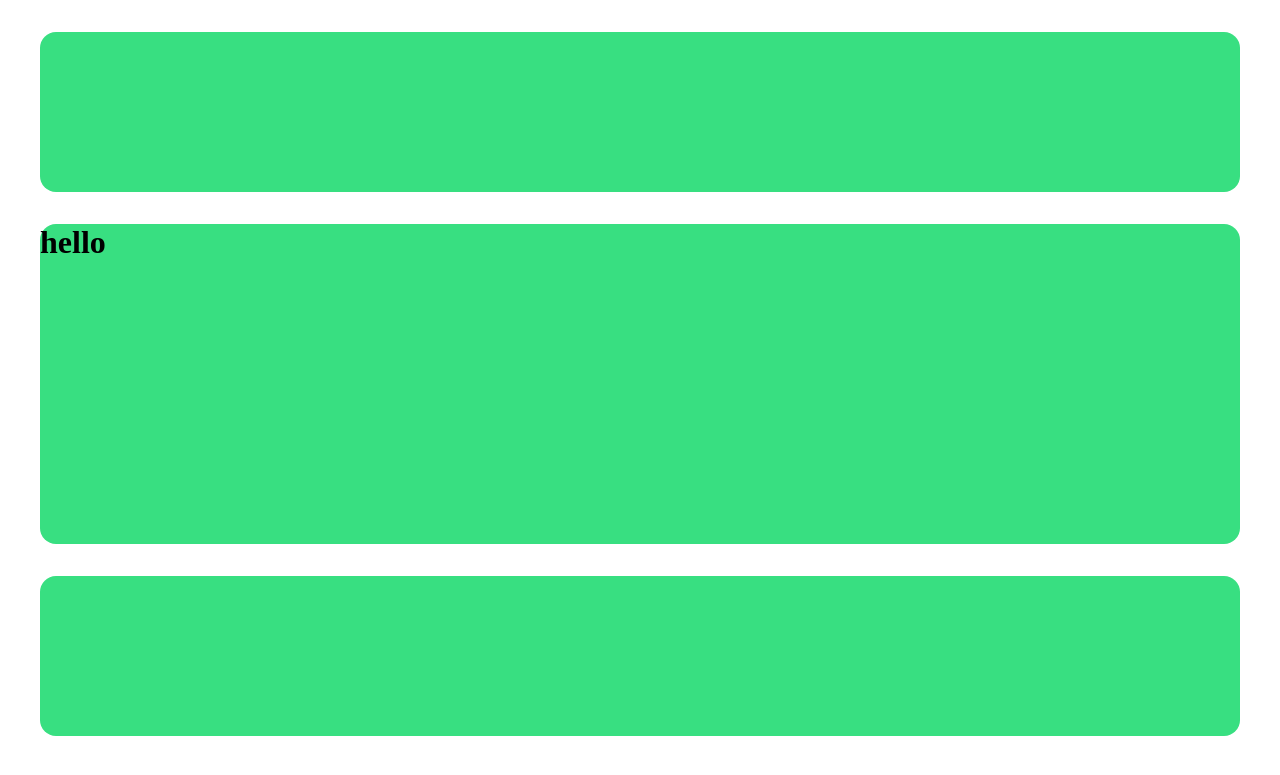
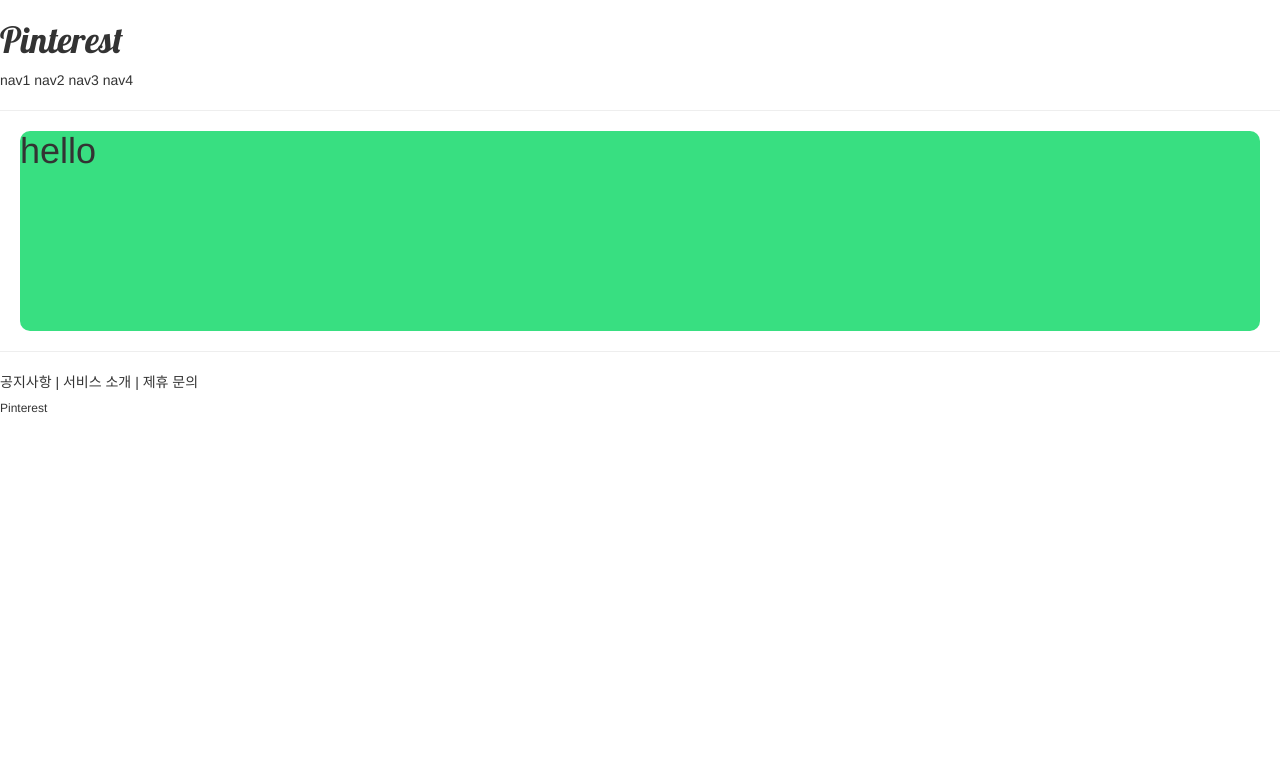
Before and after one commit to hyun98/DjangoPt, a Django app: page /hello/ in a window 1280 px wide. Shown: the top 775 px of the page. Run offline with Django 3.2, Linux system fonts and the light colour scheme; some libraries are stand-ins or nearby versions.

Commit message:
cdn load

```diff
--- a/templates/base.html
+++ b/templates/base.html
@@ -7,9 +7,12 @@
 
     {% include 'header.html' %}
 
+    <hr>
+
     {% block content %}
     {% endblock content %}
 
+    <hr>
 
     {% include 'footer.html' %}
 
--- a/templates/footer.html
+++ b/templates/footer.html
@@ -1,3 +1,10 @@
-<div style="height: 10rem; background-color: #38df81;; border-radius: 1rem; margin: 2rem;">
-
+<div>
+    <div>
+        <span>공지사항</span> |
+        <span>서비스 소개</span> |
+        <span>제휴 문의</span>
+    </div>
+    <div>
+        <h6>Pinterest</h6>
+    </div>
 </div>
--- a/templates/head.html
+++ b/templates/head.html
@@ -2,5 +2,17 @@
     <meta charset="UTF-8">
     <meta http-equiv="X-UA-Compatible" content="IE=edge">
     <meta name="viewport" content="width=device-width, initial-scale=1.0">
+
+    <!-- 부트스트랩 cdn -->
+    <!-- 합쳐지고 최소화된 최신 CSS -->
+    <link rel="stylesheet" href="https://maxcdn.bootstrapcdn.com/bootstrap/3.3.2/css/bootstrap.min.css">
+    <!-- 부가적인 테마 -->
+    <link rel="stylesheet" href="https://maxcdn.bootstrapcdn.com/bootstrap/3.3.2/css/bootstrap-theme.min.css">
+    <!-- 합쳐지고 최소화된 최신 자바스크립트 -->
+    <script src="https://maxcdn.bootstrapcdn.com/bootstrap/3.3.2/js/bootstrap.min.js"></script>
+
+    <!--구글 폰트 링크-->
+    <link rel="preconnect" href="https://fonts.gstatic.com">
+    <link href="https://fonts.googleapis.com/css2?family=Lobster&display=swap" rel="stylesheet">
     <title>Pinterest</title>
 </head>
--- a/templates/header.html
+++ b/templates/header.html
@@ -1,3 +1,11 @@
-<div style="height: 10rem; background-color: #38df81;; border-radius: 1rem; margin: 2rem;">
-
+<div>
+    <div style="font-family: 'Lobster', cursive;">
+        <h1>Pinterest</h1>
+    </div>
+    <div>
+        <span>nav1</span>
+        <span>nav2</span>
+        <span>nav3</span>
+        <span>nav4</span>
+    </div>
 </div>
```
